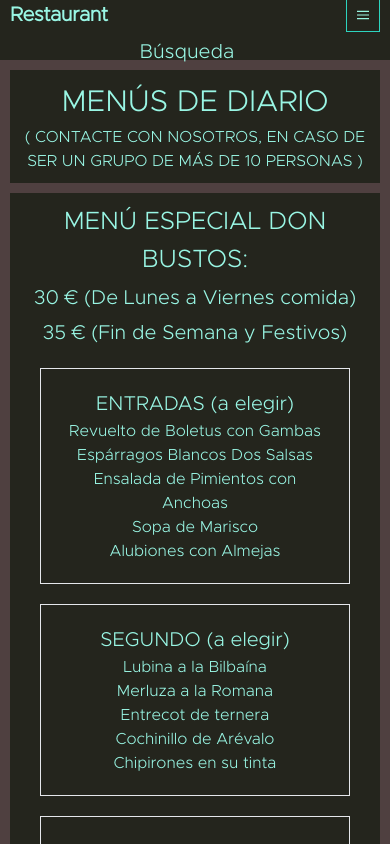
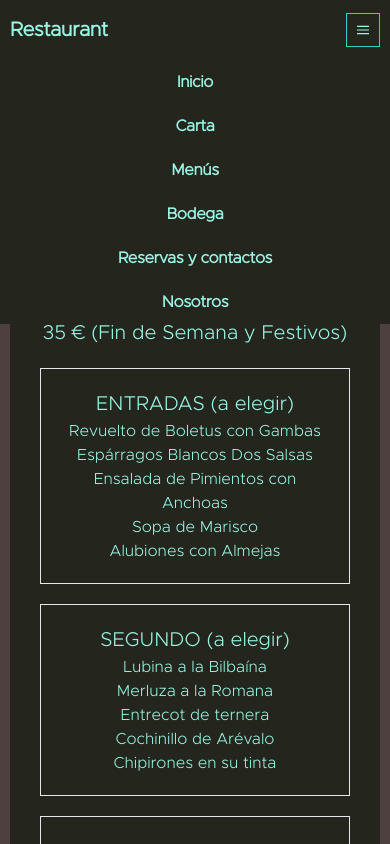
Before and after one commit to karlox3780/restaurant, a React (Create React App) app: page /menus in a window 390 px wide. Both pictures are taken after a click on the button 363 px from the left and 30 px from the top of the page. Shown: the top 844 px of the page. Built offline with nearby package versions, Linux system fonts and the light colour scheme; what tailwindcss-animated would draw is missing.

Commit message:
Diseño de navbar responsive

```diff
--- a/src/App.css
+++ b/src/App.css
@@ -15,6 +15,7 @@ body {
 @media not all and (min-width: 1024px) {
   .App-container {
     width: 100%;
+    min-height: calc(100% - 60px);
     margin-top: 60px;
   }
 }
--- a/src/components/Navbar/Navbar.jsx
+++ b/src/components/Navbar/Navbar.jsx
@@ -6,7 +6,7 @@ function Navbar() {
     const [isNavExpanded, setIsNavExpanded] = useState(false);
 
     return (
-        <nav className="fixed flex flex-col h-full w-[200px] z-50 content-center items-center justify-normal flex-wrap bg-[#24251D] top-0 p-[10px] animate-fade-right animate-delay-0 animate-duration-2000 max-lg:w-full max-lg:h-[60px] max-lg:justify-between max-lg:flex-row">
+        <nav className="fixed flex flex-col h-full w-[200px] z-50 content-center items-center justify-normal flex-wrap bg-[#24251D] top-0 p-[10px] animate-fade-right animate-delay-0 animate-duration-2000 max-lg:w-full max-lg:h-[60px] max-lg:justify-between max-lg:flex-row max-lg:animate-fade-down">
             <div className="flex justify-center flex-shrink-0 text-white animate-fade-down animate-delay-[1000ms] animate-duration-1000">
                 <Link className="text-teal-200 hover:text-white" to="/">
                     <span className="font-semibold text-[20px] tracking-tight">Restaurant</span>
@@ -21,12 +21,25 @@ function Navbar() {
                     </svg>
                 </button>
             </div>
-            <div id="menu" className={`${isNavExpanded ? 'block' : 'hidden'} w-full flex-grow lg:hidden`}>
-                <div className="text-sm lg:flex-grow" >
-                    <Link to="/search" className="block text-[20px] lg:inline-block lg:mt-0 mt-[10px] text-teal-200 hover:text-white mr-4">
-                        Búsqueda
-                    </Link>
-                </div>
+            <div id="menu" onClick={() => { setIsNavExpanded(!isNavExpanded); }} className={`${isNavExpanded ? 'block' : 'hidden'} bg-[#24251D] animate-fade-down fixed left-0 top-[60px] w-full lg:hidden`}>
+                <Link className="text-teal-200 hover:text-white" to="/">
+                    <div className="font-semibold text-[16px] p-[10px] tracking-tight">Inicio</div>
+                </Link>
+                <Link className="text-teal-200 hover:text-white mt-[10px]" to="/">
+                    <div className="font-semibold text-[16px] p-[10px] tracking-tight">Carta</div>
+                </Link>
+                <Link className="text-teal-200 hover:text-white mt-[10px]" to="/menus">
+                    <div className="font-semibold text-[16px] p-[10px] tracking-tight">Menús</div>
+                </Link>
+                <Link className="text-teal-200 hover:text-white mt-[10px]" to="/winecellar">
+                    <div className="font-semibold text-[16px] p-[10px] tracking-tight">Bodega</div>
+                </Link>
+                <Link className="text-teal-200 hover:text-white mt-[10px]" to="/">
+                    <div className="font-semibold text-[16px] p-[10px] tracking-tight">Reservas y contactos</div>
+                </Link>
+                <Link className="text-teal-200 hover:text-white mt-[10px]" to="/about">
+                    <div className="font-semibold text-[16px] p-[10px] tracking-tight">Nosotros</div>
+                </Link>
             </div>
             <div className="absolute flex flex-col bottom-[10px] flex-shrink-0 text-white animate-fade-down animate-delay-[1000ms] animate-duration-1000 max-lg:hidden">
                 <Link className="text-teal-200 hover:text-white" to="/">
@@ -48,7 +61,7 @@ function Navbar() {
                     <span className="font-semibold text-[16px] tracking-tight">Nosotros</span>
                 </Link>
             </div>
-        </nav >
+        </nav>
     )
 }
 export default Navbar;
```
